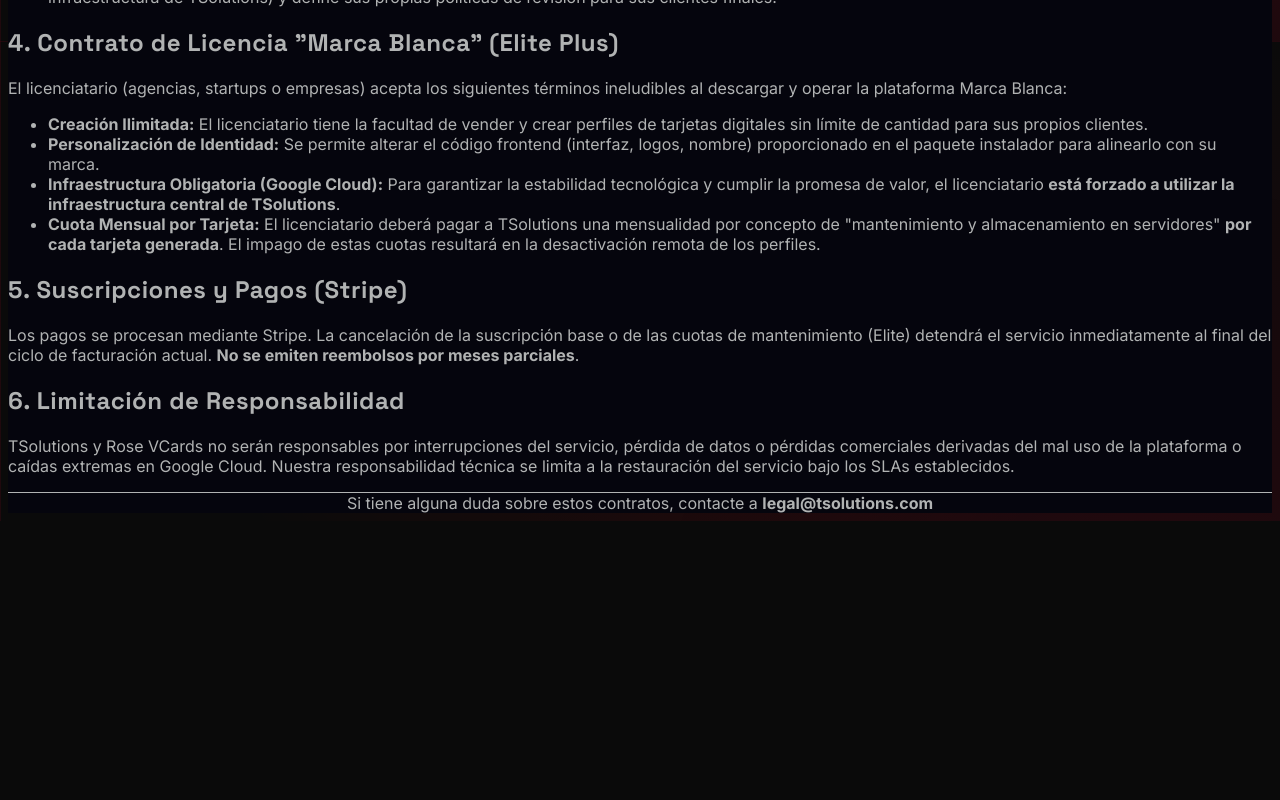
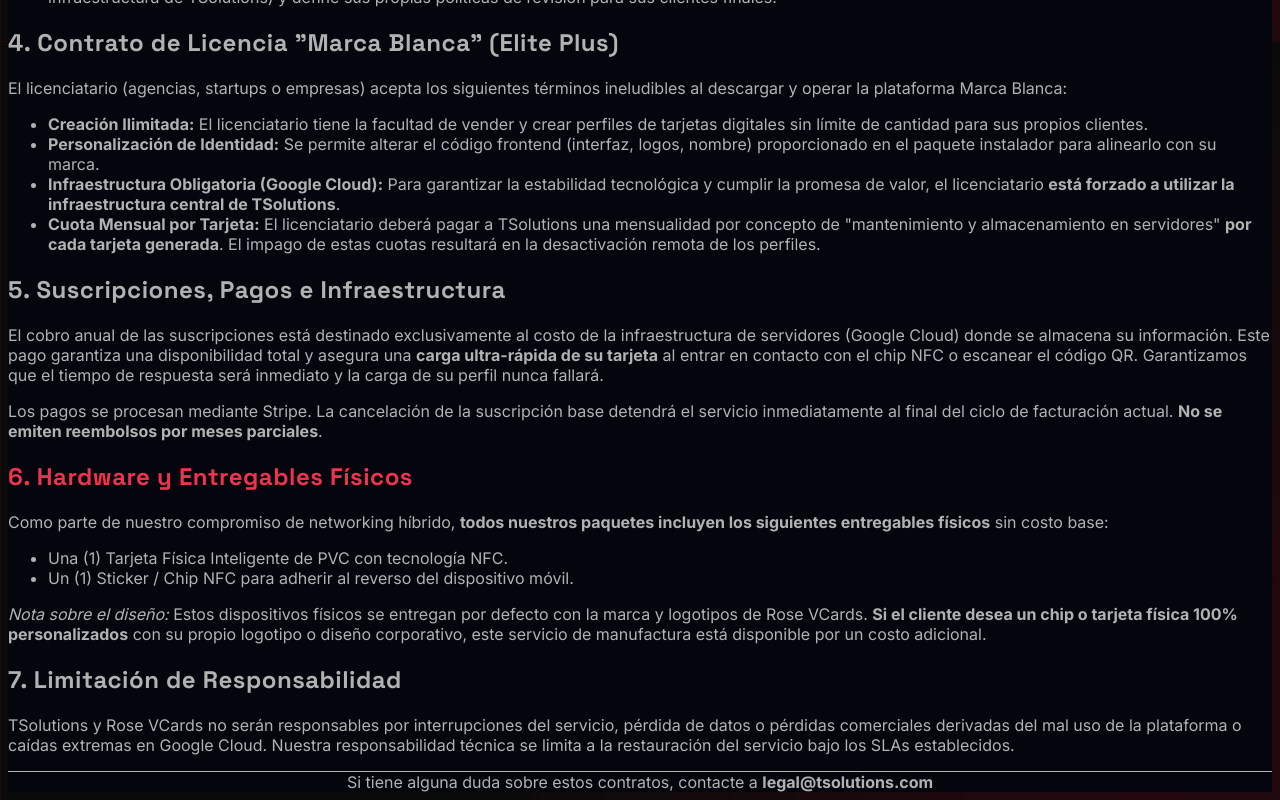
Before and after one commit to whoiselgallo/NFCvCards, a Next.js app: page /terminos in a window 1280 px wide. Shown: the part 759-1559 px from the top of the page. Before the commit the page ends 1280 px from the top, so only its background shows below. Built offline with nearby package versions, Linux system fonts and the light colour scheme; no server answers; a web font is replaced by a local one.

Commit message:
docs(legal): add hardware deliverables and infrastructure payment justification

```diff
--- a/app/terminos/page.jsx
+++ b/app/terminos/page.jsx
@@ -73,15 +73,32 @@
           </ul>
         </section>
 
+                <section className="space-y-4">
+          <h2 className="text-2xl font-bold text-white">5. Suscripciones, Pagos e Infraestructura</h2>
+          <p>
+            El cobro anual de las suscripciones está destinado exclusivamente al costo de la infraestructura de servidores (Google Cloud) donde se almacena su información. Este pago garantiza una disponibilidad total y asegura una <strong>carga ultra-rápida de su tarjeta</strong> al entrar en contacto con el chip NFC o escanear el código QR. Garantizamos que el tiempo de respuesta será inmediato y la carga de su perfil nunca fallará.
+          </p>
+          <p>
+            Los pagos se procesan mediante Stripe. La cancelación de la suscripción base detendrá el servicio inmediatamente al final del ciclo de facturación actual. <strong>No se emiten reembolsos por meses parciales</strong>.
+          </p>
+        </section>
+
         <section className="space-y-4">
-          <h2 className="text-2xl font-bold text-white">5. Suscripciones y Pagos (Stripe)</h2>
+          <h2 className="text-2xl font-bold text-white text-[#EE334E]">6. Hardware y Entregables Físicos</h2>
           <p>
-            Los pagos se procesan mediante Stripe. La cancelación de la suscripción base o de las cuotas de mantenimiento (Elite) detendrá el servicio inmediatamente al final del ciclo de facturación actual. <strong>No se emiten reembolsos por meses parciales</strong>.
+            Como parte de nuestro compromiso de networking híbrido, <strong>todos nuestros paquetes incluyen los siguientes entregables físicos</strong> sin costo base:
+          </p>
+          <ul className="list-disc pl-6 space-y-2 text-slate-400">
+            <li>Una (1) Tarjeta Física Inteligente de PVC con tecnología NFC.</li>
+            <li>Un (1) Sticker / Chip NFC para adherir al reverso del dispositivo móvil.</li>
+          </ul>
+          <p>
+            <em>Nota sobre el diseño:</em> Estos dispositivos físicos se entregan por defecto con la marca y logotipos de Rose VCards. <strong>Si el cliente desea un chip o tarjeta física 100% personalizados</strong> con su propio logotipo o diseño corporativo, este servicio de manufactura está disponible por un costo adicional.
           </p>
         </section>
 
                 <section className="space-y-4">
-          <h2 className="text-2xl font-bold text-white">6. Limitación de Responsabilidad</h2>
+          <h2 className="text-2xl font-bold text-white">7. Limitación de Responsabilidad</h2>
           <p>
             TSolutions y Rose VCards no serán responsables por interrupciones del servicio, pérdida de datos o pérdidas comerciales derivadas del mal uso de la plataforma o caídas extremas en Google Cloud. Nuestra responsabilidad técnica se limita a la restauración del servicio bajo los SLAs establecidos.
           </p>
```
